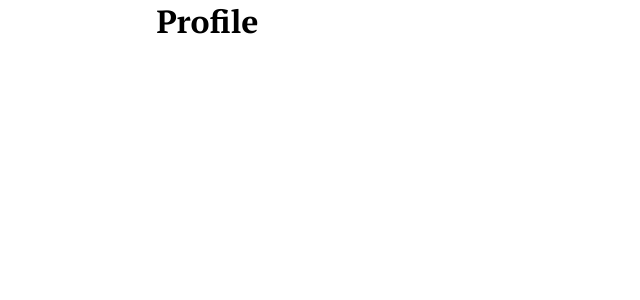
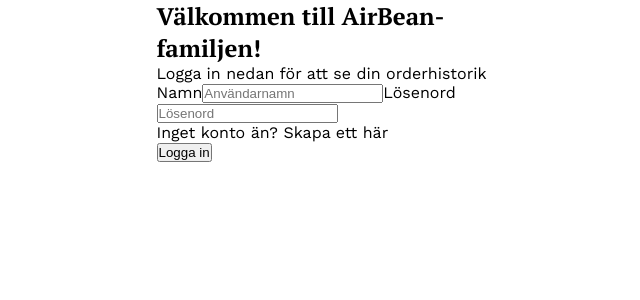
Before and after one commit to cloudbuster11/Airbean, a React (Vite) app: page /profile in a window 1280 px wide. Shown: the top 300 px of the page, without its empty margins (296-936 px from the left). Built offline with nearby package versions, Linux system fonts and the light colour scheme.

Commit message:
Started on signin and login function.

```diff
--- a/src/views/Profile/Profile.jsx
+++ b/src/views/Profile/Profile.jsx
@@ -1,3 +1,49 @@
+import { useState } from 'react';
+
 export default function Profile() {
-  return <h1>Profile</h1>;
+  const [isSignedIn, setIsSignedIn] = useState(false);
+  const [displayCreateAccout, setDisplayCreateAccount] = useState(false);
+
+  const signInElem = (
+    <section>
+      <p>Logga in nedan för att se din orderhistorik</p>
+      <form>
+        <label htmlFor='username'>Namn</label>
+        <input name='username' id='username' type='text' placeholder='Användarnamn' />
+        <label htmlFor='password'>Lösenord</label>
+        <input name='password' id='password' type='password' placeholder='Lösenord' />
+      </form>
+      <p>
+        Inget konto än? Skapa ett <span onClick={() => setDisplayCreateAccount(true)}>här</span>
+      </p>
+      <button>Logga in</button>
+    </section>
+  );
+
+  const createAccountElem = (
+    <section>
+      <p>Genom att skapa ett konto nedan kan du spara och se din orderhistorik.</p>
+      <form>
+        <label htmlFor='username'>Namn</label>
+        <input name='username' id='username' type='text' placeholder='Användarnamn' />
+        <label htmlFor='password'>Lösenord</label>
+        <input name='password' id='password' type='password' placeholder='Lösenord' />
+      </form>
+      <p>
+        Redan medlem? Logga in <span onClick={() => setDisplayCreateAccount(false)}>här</span>
+      </p>
+      <button>Skapa konto</button>
+    </section>
+  );
+
+  // Om isSignedIn är true ska orderhistorik visas istället för null
+
+  return (
+    <article>
+      <h1>Välkommen till AirBean-familjen!</h1>
+      {displayCreateAccout && !isSignedIn ? createAccountElem : null}
+      {!displayCreateAccout && !isSignedIn ? signInElem : null}
+      {isSignedIn ? <p>Orderhistorik</p> : null}
+    </article>
+  );
 }
```
